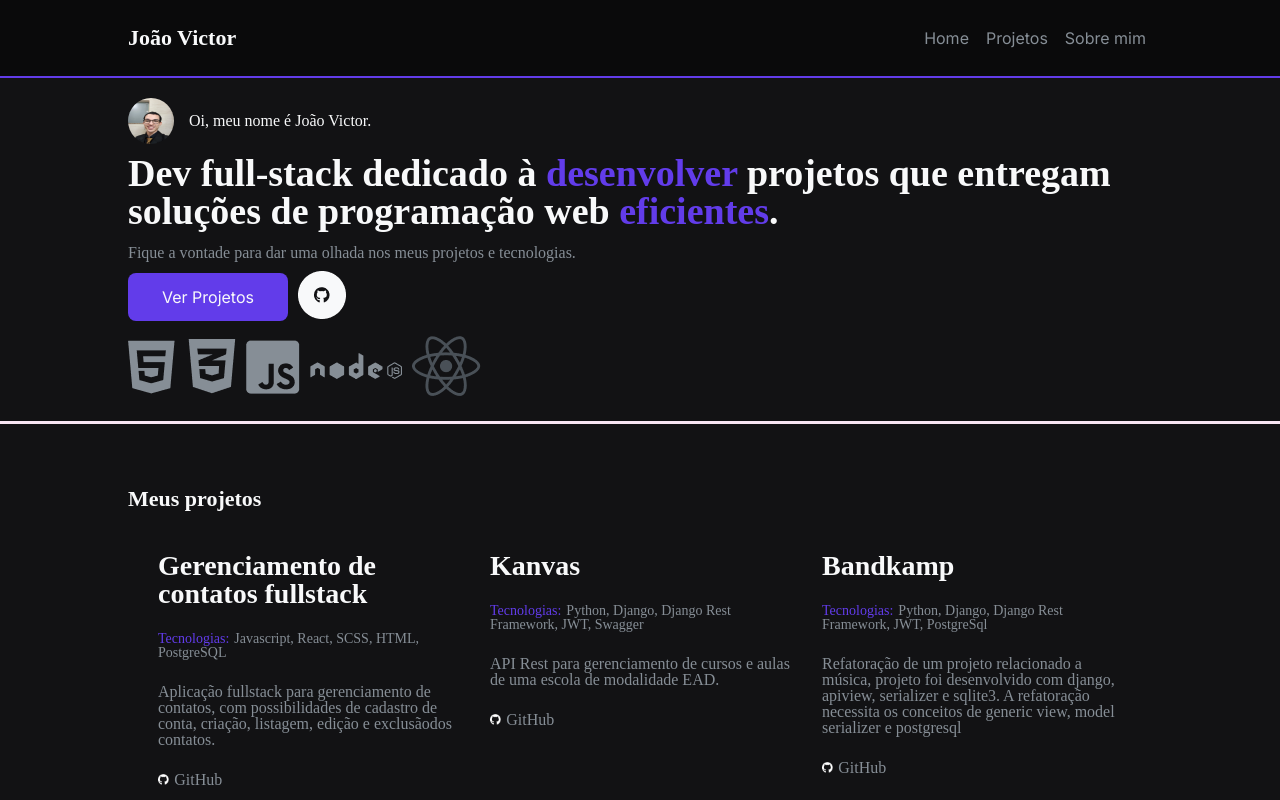
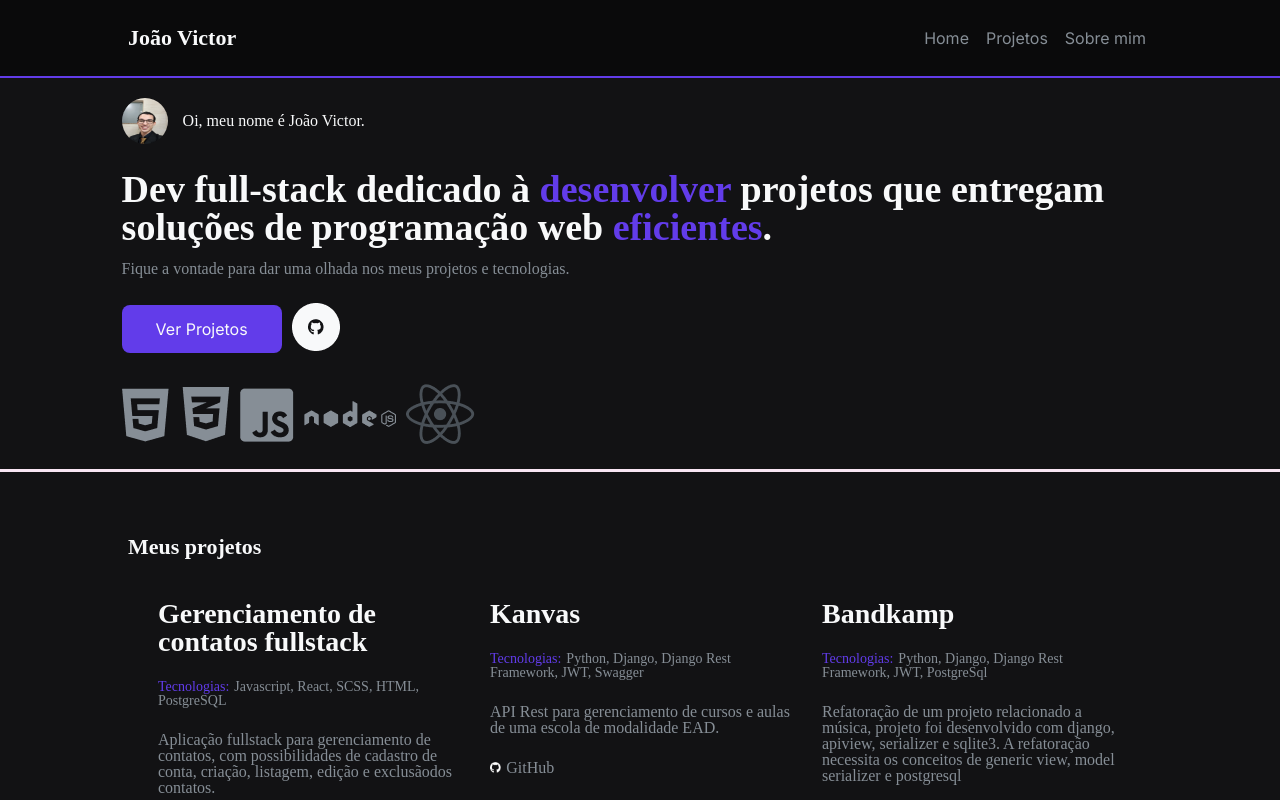
Before and after one commit to joaovpf1/Portfolio-Joaovpf1, a React (Vite) app in the folder portfolio-app/: page / in a window 1280 px wide. Shown: the top 800 px of the page. Built offline with nearby package versions, Linux system fonts and the light colour scheme.

Commit message:
feat: styles bug fix

```diff
--- a/portfolio-app/src/components/Footer/footer.module.scss
+++ b/portfolio-app/src/components/Footer/footer.module.scss
@@ -4,7 +4,7 @@
     display: flex;
     flex-direction: column;
     align-items: center;
-    justify-content: space-around;
+    justify-content: space-between;
     gap: .625rem;
     color: var(--grey-1);
     padding: .625rem 0rem;
@@ -25,6 +25,7 @@
 
         @media (min-width: 37.5rem) {
             flex-direction: row;
+            padding-left: 10%;
         }
 
         img{
@@ -54,6 +55,10 @@
     }
 
     .iconDiv{
+        @media (min-width: 37.5rem) {
+            padding-right: 10%;
+        }
+
         img{
             width: 3rem;
             height: 3rem;
--- a/portfolio-app/src/components/Home/home.module.scss
+++ b/portfolio-app/src/components/Home/home.module.scss
@@ -8,13 +8,24 @@
     align-items: center;
 
     .welcomeSection{
+        width: 100%;
         border-bottom: .1875rem solid #F8E5F3;
         padding: 1.25rem 0rem 1.25rem 0rem;
-        display: flex;
-        flex-direction: column;
-        align-items: left;
-        justify-content: center;
-        gap: .625rem;
+        // display: flex;
+        // flex-direction: column;
+        // align-items: left;
+        // justify-content: center;
+        //gap: .625rem;
+
+        div{
+            padding-left: 5%;
+            padding-right: 5%;
+            display: flex;
+            flex-direction: column;
+            align-items: left;
+            //justify-content: center;
+            gap: 1.625rem;
+        }
 
         .ownerDiv{
             display: flex;
@@ -22,8 +33,8 @@
             align-items: center;
             justify-content: left;
             gap: .9375rem;
-            padding-left: 10%;
-            padding-right: 10%;
+            // padding-left: 10%;
+            // padding-right: 10%;
 
             img{
                 width: 2.875rem;
@@ -41,8 +52,8 @@
             display: flex;
             flex-direction: column;
             gap: .9375rem;
-            padding-left: 10%;
-            padding-right: 10%;
+            // padding-left: 10%;
+            // padding-right: 10%;
 
             h1{
                 font-size: 2.375rem;
@@ -65,8 +76,8 @@
             flex-direction: row;
             gap: 10px;
             align-items: center;
-            padding-left: 10%;
-            padding-right: 10%;
+            // padding-left: 10%;
+            // padding-right: 10%;
 
             button{
                 width: 10rem;
@@ -95,8 +106,8 @@
             flex-direction: row;
             gap: .625rem;
             align-items: center;
-            padding-left: 10%;
-            padding-right: 10%;
+            // padding-left: 10%;
+            // padding-right: 10%;
         }
     }
 
--- a/portfolio-app/src/components/Home/index.tsx
+++ b/portfolio-app/src/components/Home/index.tsx
@@ -20,6 +20,7 @@ export function HomePage(){
         <Header/>
         <main className={styles.homeContainer}>
             <section className={styles.welcomeSection}>
+                <div>
                     <div className={styles.ownerDiv}>
                         <img src={fotoperfil} alt="Owner's photo" />
                         <h2>Oi, meu nome é João Victor.</h2>
@@ -43,6 +44,7 @@ export function HomePage(){
                         <img src={nodeicon} alt="Node icon" />
                         <img src={reacticon} alt="React Icon" />
                     </div>
+                </div>
             </section>
             <section className={styles.projectSection}>
                 <div className={styles.titleDiv}>
--- a/portfolio-app/src/main.tsx
+++ b/portfolio-app/src/main.tsx
@@ -3,7 +3,7 @@ import ReactDOM from 'react-dom/client'
 import App from './App.tsx'
 import { BrowserRouter } from 'react-router-dom'
 
-ReactDOM.createRoot(document.getElementById('root')!).render(
+ReactDOM.createRoot(document.getElementById('root')!as HTMLElement).render(
   <React.StrictMode>
     <BrowserRouter>
       <App />
```
Also changed, not shown: 2 other files (tests, documents, lock files or other folders).
